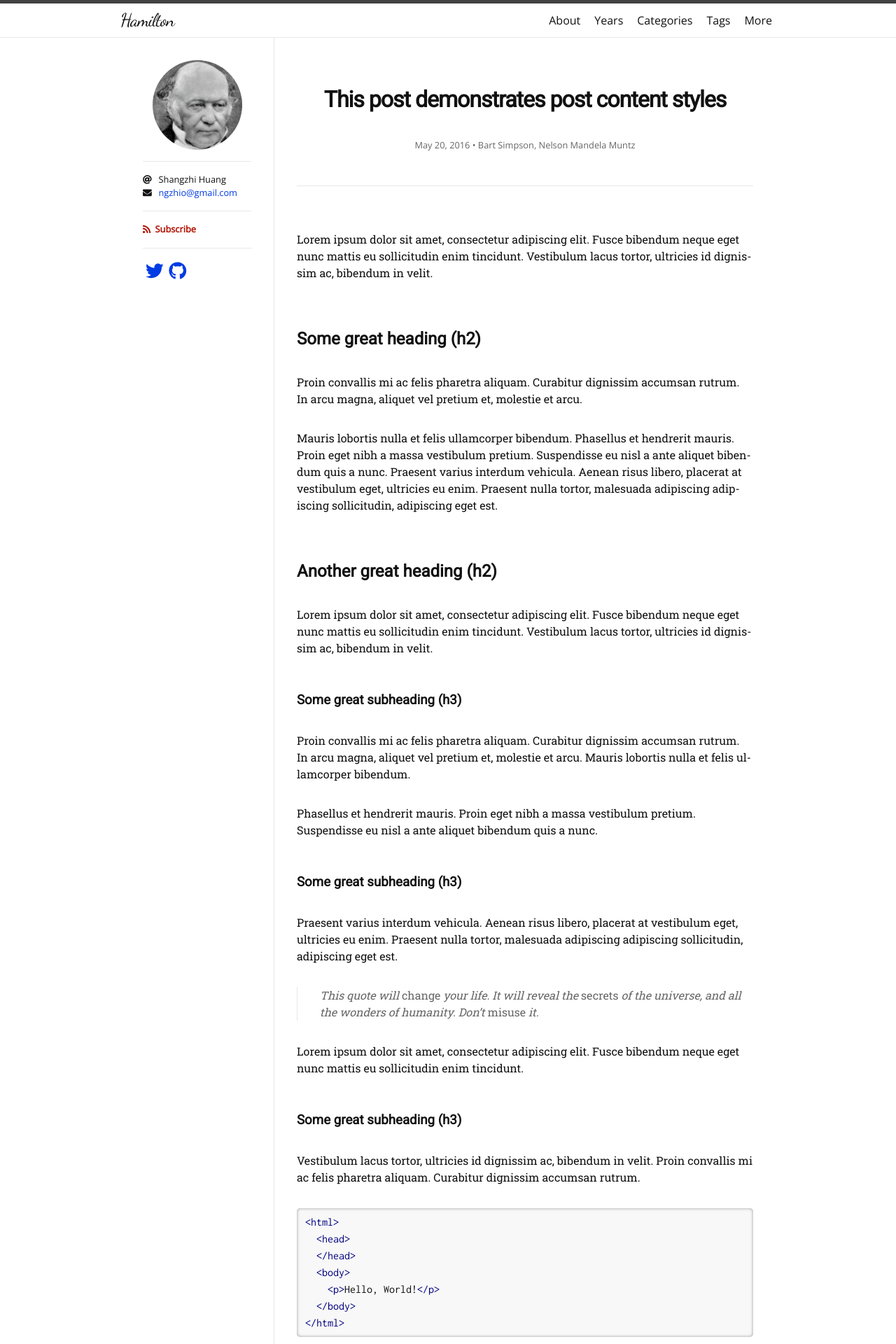
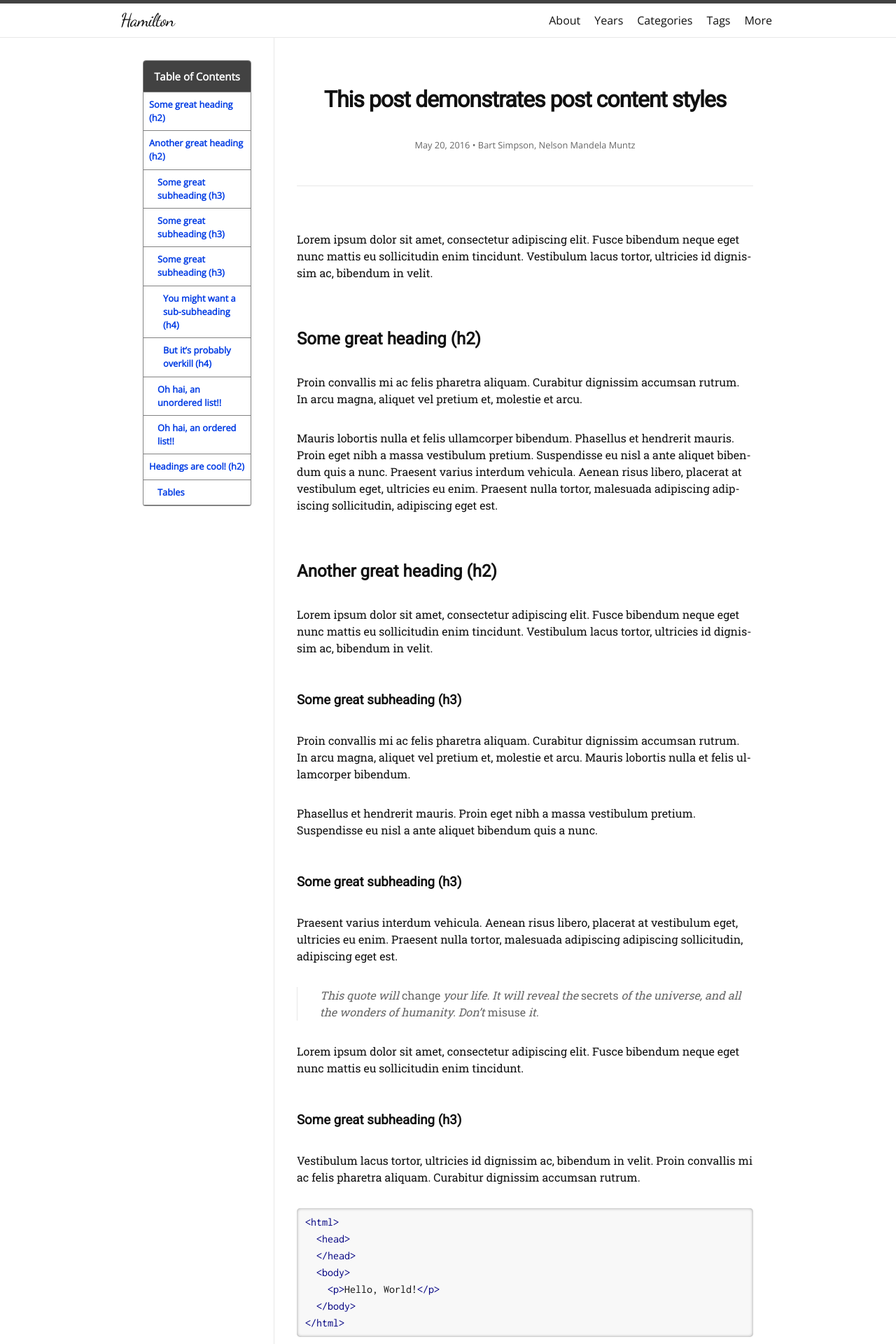
Before and after one commit to zivong/jekyll-theme-hamilton, a Jekyll site: the page built from _posts/2016-05-20-this-post-demonstrates-post-content-styles.md, in a window 1280 px wide. Shown: the top 1920 px of the page at 70% size. Built offline with Jekyll 4.4.1, drawn with Linux system fonts in a browser that asks for light colours; nearby versions of some CDN libraries; some web fonts are replaced; part of the change alters nothing that is shown.

Commit message:
Implement TOC

```diff
--- /dev/null
+++ b/_includes/sidebar-toc.html
@@ -0,0 +1,4 @@
+<h3 class="toc-title">Table of Contents</h3>
+<nav class="toc-nav">
+  {% include toc.html html=content h_min=2 h_max=4 class="toc" %}
+</nav>
--- /dev/null
+++ b/_includes/toc.html
@@ -0,0 +1,170 @@
+{% capture tocWorkspace %}
+    {% comment %}
+        Copyright (c) 2017 Vladimir "allejo" Jimenez
+
+        Permission is hereby granted, free of charge, to any person
+        obtaining a copy of this software and associated documentation
+        files (the "Software"), to deal in the Software without
+        restriction, including without limitation the rights to use,
+        copy, modify, merge, publish, distribute, sublicense, and/or sell
+        copies of the Software, and to permit persons to whom the
+        Software is furnished to do so, subject to the following
+        conditions:
+
+        The above copyright notice and this permission notice shall be
+        included in all copies or substantial portions of the Software.
+
+        THE SOFTWARE IS PROVIDED "AS IS", WITHOUT WARRANTY OF ANY KIND,
+        EXPRESS OR IMPLIED, INCLUDING BUT NOT LIMITED TO THE WARRANTIES
+        OF MERCHANTABILITY, FITNESS FOR A PARTICULAR PURPOSE AND
+        NONINFRINGEMENT. IN NO EVENT SHALL THE AUTHORS OR COPYRIGHT
+        HOLDERS BE LIABLE FOR ANY CLAIM, DAMAGES OR OTHER LIABILITY,
+        WHETHER IN AN ACTION OF CONTRACT, TORT OR OTHERWISE, ARISING
+        FROM, OUT OF OR IN CONNECTION WITH THE SOFTWARE OR THE USE OR
+        OTHER DEALINGS IN THE SOFTWARE.
+    {% endcomment %}
+    {% comment %}
+        Version 1.0.14
+          https://github.com/allejo/jekyll-toc
+
+        "...like all things liquid - where there's a will, and ~36 hours to spare, there's usually a/some way" ~jaybe
+
+        Usage:
+            {% include toc.html html=content sanitize=true class="inline_toc" id="my_toc" h_min=2 h_max=3 %}
+
+        Parameters:
+            * html         (string) - the HTML of compiled markdown generated by kramdown in Jekyll
+
+        Optional Parameters:
+            * sanitize      (bool)   : false  - when set to true, the headers will be stripped of any HTML in the TOC
+            * class         (string) :   ''   - a CSS class assigned to the TOC
+            * id            (string) :   ''   - an ID to assigned to the TOC
+            * h_min         (int)    :   1    - the minimum TOC header level to use; any header lower than this value will be ignored
+            * h_max         (int)    :   6    - the maximum TOC header level to use; any header greater than this value will be ignored
+            * ordered       (bool)   : false  - when set to true, an ordered list will be outputted instead of an unordered list
+            * item_class    (string) :   ''   - add custom class(es) for each list item; has support for '%level%' placeholder, which is the current heading level
+            * submenu_class (string) :   ''   - add custom class(es) for each child group of headings; has support for '%level%' placeholder which is the current "submenu" heading level
+            * baseurl       (string) :   ''   - add a base url to the TOC links for when your TOC is on another page than the actual content
+            * anchor_class  (string) :   ''   - add custom class(es) for each anchor element
+            * skipNoIDs     (bool)   : false  - skip headers that do not have an `id` attribute
+
+        Output:
+            An ordered or unordered list representing the table of contents of a markdown block. This snippet will only
+            generate the table of contents and will NOT output the markdown given to it
+    {% endcomment %}
+
+    {% capture my_toc %}{% endcapture %}
+    {% assign orderedList = include.ordered | default: false %}
+    {% assign skipNoIDs = include.skipNoIDs | default: false %}
+    {% assign minHeader = include.h_min | default: 1 %}
+    {% assign maxHeader = include.h_max | default: 6 %}
+    {% assign nodes = include.html | split: '<h' %}
+    {% assign firstHeader = true %}
+    {% assign previousLevel = 0 %}
+
+    {% capture listModifier %}{% if orderedList %}1.{% else %}-{% endif %}{% endcapture %}
+
+    {% for node in nodes %}
+        {% if node == "" %}
+            {% continue %}
+        {% endif %}
+
+        {% assign headerLevel = node | replace: '"', '' | slice: 0, 1 | times: 1 %}
+
+        {% if headerLevel < minHeader or headerLevel > maxHeader %}
+            {% continue %}
+        {% endif %}
+
+        {% assign _workspace = node | split: '</h' %}
+
+        {% assign _idWorkspace = _workspace[0] | split: 'id="' %}
+        {% assign _idWorkspace = _idWorkspace[1] | split: '"' %}
+        {% assign html_id = _idWorkspace[0] %}
+
+        {% assign _classWorkspace = _workspace[0] | split: 'class="' %}
+        {% assign _classWorkspace = _classWorkspace[1] | split: '"' %}
+        {% assign html_class = _classWorkspace[0] %}
+
+        {% if html_class contains "no_toc" %}
+            {% continue %}
+        {% endif %}
+
+        {% if firstHeader %}
+            {% assign firstHeader = false %}
+            {% assign minHeader = headerLevel %}
+        {% endif %}
+
+        {% capture _hAttrToStrip %}{{ _workspace[0] | split: '>' | first }}>{% endcapture %}
+        {% assign header = _workspace[0] | replace: _hAttrToStrip, '' %}
+
+        {% assign indentAmount = headerLevel | minus: minHeader %}
+        {% assign space = '' %}
+        {% for i in (1..indentAmount) %}
+            {% assign space = space | prepend: '    ' %}
+        {% endfor %}
+
+        {% if include.item_class and include.item_class != blank %}
+            {% capture listItemClass %}{:.{{ include.item_class | replace: '%level%', headerLevel }}}{% endcapture %}
+        {% endif %}
+
+        {% capture anchor_body %}{% if include.sanitize %}{{ header | strip_html }}{% else %}{{ header }}{% endif %}{% endcapture %}
+        {% capture anchor_body %}{{ anchor_body | replace: "|", "\|" }}{% endcapture %}
+
+        {% if html_id %}
+            {% capture list_item %}[{{ anchor_body }}]({% if include.baseurl %}{{ include.baseurl }}{% endif %}#{{ html_id }}){% endcapture %}
+        {% elsif skipNoIDs == true %}
+            {% continue %}
+        {% else %}
+            {% capture list_item %}{{ anchor_body }}{% endcapture %}
+        {% endif %}
+
+        <!--
+        If we have a submenu class and we're unindenting, then we need to add a "closing" class to this group of bullet
+        points
+        -->
+        {% if include.submenu_class and previousLevel > indentAmount %}
+            <!--
+            `space` is the current indentation, so we if want to close off the previous grouping, we need to add one
+            more level of indentation
+            -->
+            {% assign submenuIndentation = space | prepend: '    ' %}
+
+            {% capture my_toc %}{{ my_toc }}
+{{ submenuIndentation }}{:.{{ include.submenu_class | replace: '%level%', previousLevel }}}{% endcapture %}
+        {% endif %}
+
+        {% capture my_toc %}{{ my_toc }}
+{{ space }}{{ listModifier }} {{ listItemClass }} {{ list_item }}{% if include.anchor_class %}{:.{{ include.anchor_class }}}{% endif %}{% endcapture %}
+
+        {% assign previousLevel = indentAmount %}
+    {% endfor %}
+
+    {% if include.class and include.class != blank %}
+        {% capture my_toc %}{:.{{ include.class }}}
+{{ my_toc | lstrip }}{% endcapture %}
+    {% endif %}
+
+    {% if include.id %}
+        {% capture my_toc %}{: #{{ include.id }}}
+{{ my_toc | lstrip }}{% endcapture %}
+    {% endif %}
+
+    <!--
+    If we have a submenu class, we need to close off all the remaining list item groups so that submenu classes are
+    applied correctly to them
+    -->
+    {% if include.submenu_class != blank %}
+        <!-- The last level of indentation that we were at, we need to work backwards from there closing each group -->
+        {% for i in (1..previousLevel) %}
+            {% assign lvl = previousLevel | plus: 1 | minus: i %} <!-- Invert the indent level based on `i` -->
+            {% assign closingSpace = '' %}
+
+            {% for i in (1..lvl) %}
+                {% assign closingSpace = closingSpace | prepend: '    ' %}
+            {% endfor %}
+
+            {% capture my_toc %}{{ my_toc }}
+{{ closingSpace }}{:.{{ include.submenu_class | replace: '%level%', lvl }}}{% endcapture %}
+        {% endfor %}
+    {% endif %}
+{% endcapture %}{% assign tocWorkspace = '' %}{{ my_toc | markdownify | strip }}
--- a/_layouts/default.html
+++ b/_layouts/default.html
@@ -13,7 +13,11 @@
 
       <div class="site-body wrapper">
         <aside class="site-sidebar" id="site-sidebar">
-          {% include sidebar.html %}
+          {% if page.toc %}
+            {% include sidebar-toc.html %}
+          {% else %}
+            {% include sidebar.html %}
+          {% endif %}
         </aside>
         <main class="site-main" id="site-main" aria-label="Content">
           {{ content }}
--- a/_posts/2016-05-20-this-post-demonstrates-post-content-styles.md
+++ b/_posts/2016-05-20-this-post-demonstrates-post-content-styles.md
@@ -1,5 +1,6 @@
 ---
 layout: post
+toc: true
 title: "This post demonstrates post content styles"
 categories: junk
 tags: [markdown, css, html]
--- a/_sass/hamilton/layout.scss
+++ b/_sass/hamilton/layout.scss
@@ -265,6 +265,55 @@ ul.social-icons {
   width: $base-font-size * 8;
   height: auto;
   border-radius: 50%;
+}
+
+.toc-title {
+  text-align: center;
+  margin: 0;
+  padding: $spacing-unit / 3;
+  border: 1px solid;
+  border-radius: 0.3em 0.3em 0 0;
+}
+
+.toc-nav {
+  max-height: 60vh;
+  overflow-y: scroll;
+  border: 1px solid;
+  border-top: 0;
+  border-radius: 0 0 0.3em 0.3em;
+  font-weight: bold;
+}
+
+.toc-nav ul {
+  margin: 0;
+  width: 100%;
+  list-style: none;
+
+  li a {
+    padding: 0.5rem;
+    display: block;
+    border-bottom: 1px solid;
+  }
+
+  li ul > li a {
+    padding-left: 1.25rem;
+  }
+
+  li ul li ul > li a {
+    padding-left: 1.75rem;
+  }
+
+  li ul li ul li ul > li a {
+    padding-left: 2.25rem;
+  }
+
+  li ul li ul li ul li ul > li a {
+    padding-left: 2.75rem;
+  }
+
+  li ul li ul li ul li ul li ul > li a {
+    padding-left: 3.25rem
+  }
 }
 
 /**
--- a/_sass/hamilton/skin.scss
+++ b/_sass/hamilton/skin.scss
@@ -164,3 +164,19 @@ ul.post-tags {
     color: $subscribe-color;
   }
 }
+
+.toc-title {
+  color: $background-color;
+  background-color: $border-color-dark;
+  border-color: $border-color;
+}
+
+.toc-nav {
+  border-color: $border-color;
+}
+
+.toc-nav ul {
+  li a {
+    border-color: $border-color;
+  }
+}
```
